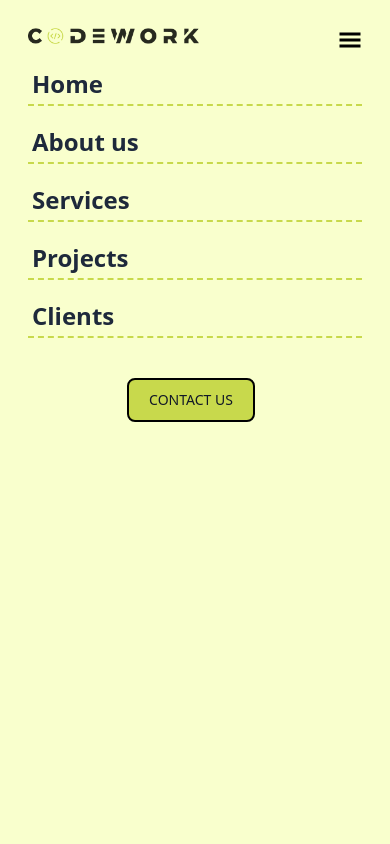
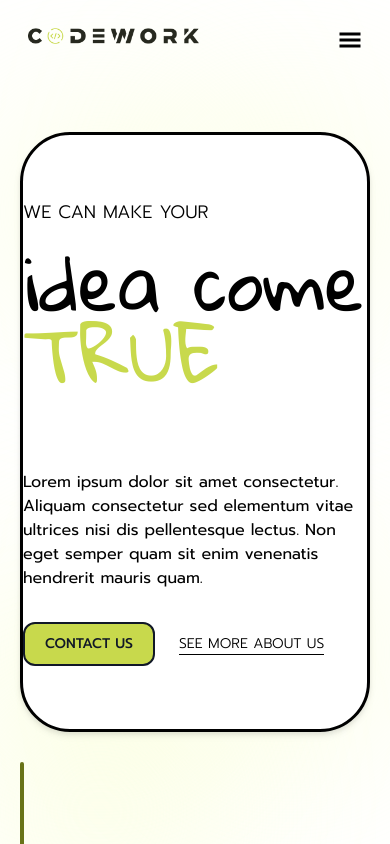
Before and after one commit to The-Alzhemist/codework-landing-page, a Next.js app: page / in a window 390 px wide. Shown: the top 844 px of the page. Built offline with nearby package versions, Linux system fonts and the light colour scheme.

Commit message:
update toggle navbar

```diff
--- a/components/AppLayout/components/NavigationBar/NavigationBar.tsx
+++ b/components/AppLayout/components/NavigationBar/NavigationBar.tsx
@@ -13,14 +13,14 @@ const NavigationBar = () => {
 
 
   return (
-    <section className="sticky top-0 z-50 bg-[#F9FFCD] lg:bg-inherit	 mb-10  lg:backdrop-blur-[5px]">
-      <nav className="flex flex-col lg:flex-row justify-start lg:justify-between p-7 lg:px-4 lg:py-0 max-w-7xl mx-auto h-screen lg:h-16 items-start lg:items-center ">
+    <section className="sticky top-0 z-50  lg:bg-inherit	 mb-10  lg:backdrop-blur-[5px]">
+      <nav className={`flex flex-col lg:flex-row justify-start lg:justify-between p-7 lg:px-4 lg:py-0 max-w-7xl mx-auto  lg:h-16 items-start lg:items-center  ${isOpen ? 'bg-white' : ''}` }>
         <div className="mb-5 lg:mb-0 relative w-full lg:w-auto">
           <img src="/codework-logo.png" className="h-4 w-auto" alt="xx" />
-           <div className="flex lg:hidden absolute top-0 right-0 text-2xl cursor-pointer" onClick={() => toggleNavbar()}><GiHamburgerMenu/></div>
+           <div className="flex lg:hidden absolute top-0 right-0 text-2xl cursor-pointer" ><GiHamburgerMenu onClick={() => toggleNavbar()}/></div>
         </div>
 
-        <div className={`flex flex-col lg:flex-row items-center justify-end gap-x-10 w-full transition-all  ${!isOpen ? '' : ''}`}>
+        <div className={`flex flex-col lg:flex-row items-center justify-end gap-x-10 w-full transition-all duration-1000 ease-out  ${isOpen ? 'flex' : 'hidden'}`}>
           <ul className="grid  grid-cols-1 gap-y-4 lg:gap-y-0 lg:grid-cols-5 justify-start lg:justify-center gap-x-10 justify-items-center items-center text-2xl lg:text-sm text-slate-800 font-bold w-full lg:w-auto mb-10 lg:mb-0">
             <li className="cursor-pointer hover:bg-custom-gradient p-1 w-full border-b-2 border-[#C8D94C] border-dashed lg:border-none">
               Home
@@ -38,7 +38,7 @@ const NavigationBar = () => {
               Clients
             </li>
           </ul>
-          <button className="py-2.5 px-5 mr-2 text-sm font-medium text-gray-900  rounded-lg border-2 border-black  bg-[#C8D94C] lg:bg-transparent hover:bg-[#C8D94C]">
+          <button className="py-2.5 px-5 mr-2 text-sm font-medium text-gray-900  rounded-lg border-2 border-black   lg:bg-transparent hover:bg-[#C8D94C]">
             CONTACT US
           </button>
         </div>
--- a/components/AppLayout/components/NavigationBar/withNavigation.tsx
+++ b/components/AppLayout/components/NavigationBar/withNavigation.tsx
@@ -3,12 +3,6 @@ import React, { useState } from "react";
 
 const withNavigation = (Component: React.FC) => {
   const Hoc = () => {
-
-    const [isOpen, setIsOpen] = useState(false);
-
-    const toggleNavbar = () => {
-      setIsOpen(!isOpen);
-    };
 
 
 
```
